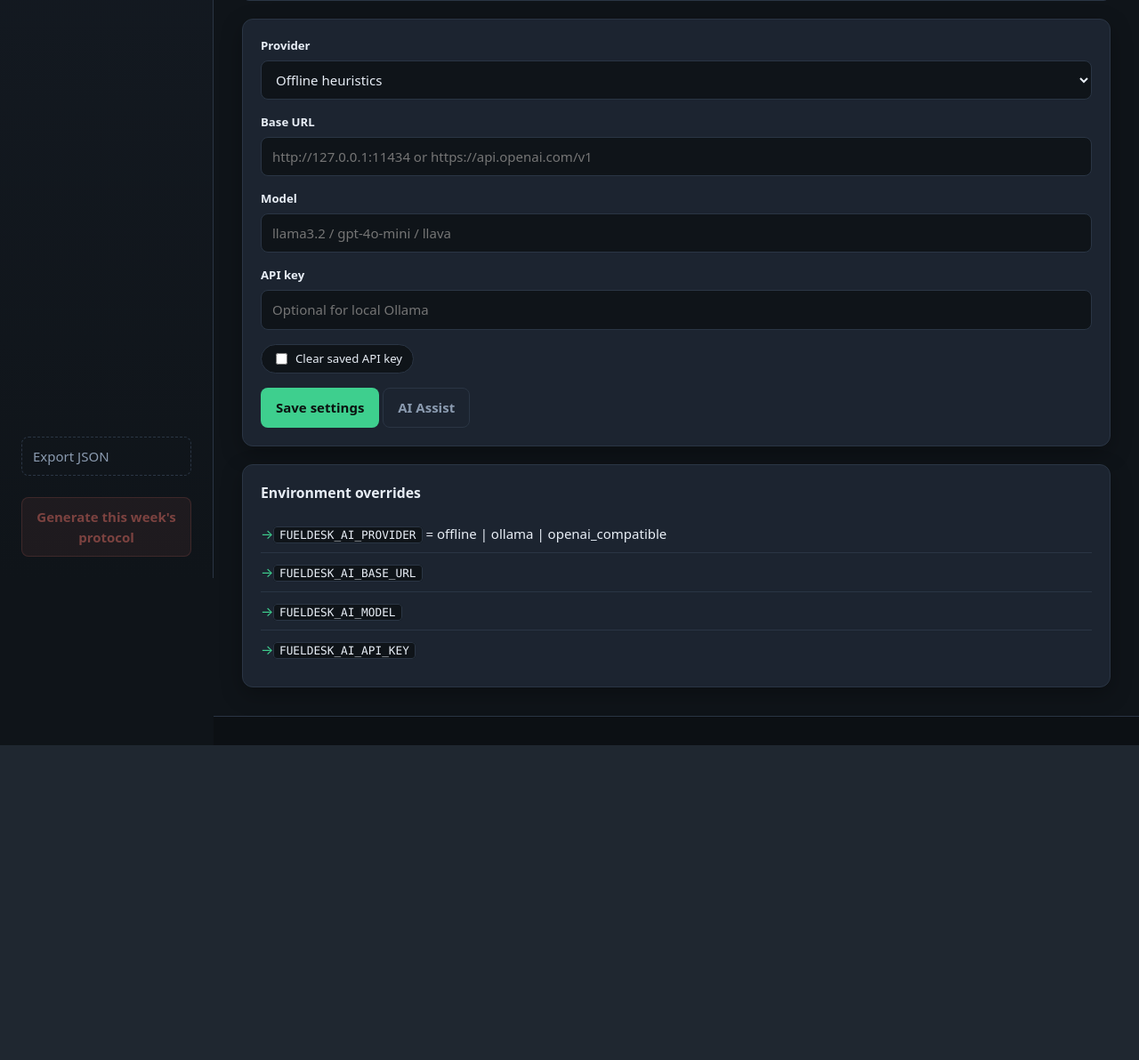
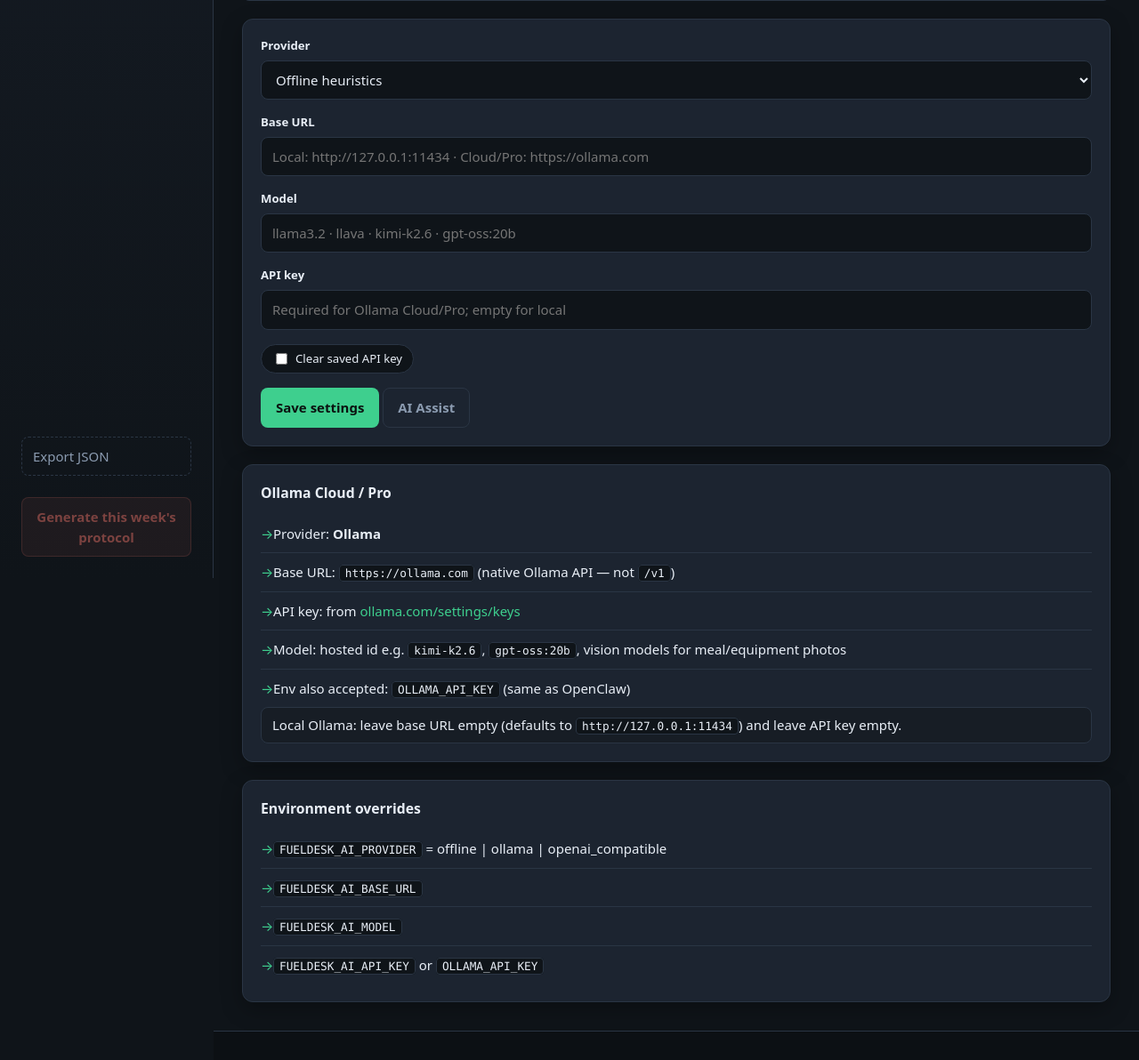
Before and after one commit to gowtham980/fueldesk, a Python web app: template src/fueldesk/web/templates/settings_ai.html in a window 1280 px wide. Shown: the part 150-1342 px from the top of the page at 89% size. Before the commit the page ends 988 px from the top, so only its background shows below. Run offline with Jinja, Linux system fonts and the light colour scheme; the template is opened without the code that fills it, so the values that code supplies are empty.

Commit message:
feat: Ollama Cloud/Pro auth + settings docs
- Send Authorization Bearer when API key set (local still unauthenticated)
- Accept OLLAMA_API_KEY env alias; label Cloud/Pro for ollama.com base URL
- Settings/README guidance for https://ollama.com + hosted model ids

```diff
--- a/src/fueldesk/providers/base.py
+++ b/src/fueldesk/providers/base.py
@@ -30,6 +30,9 @@ class AIConfig:
         if self.provider == "offline":
             return "Offline"
         if self.provider == "ollama":
+            host = (self.base_url or "").lower()
+            if "ollama.com" in host:
+                return "Ollama Cloud/Pro"
             return "Ollama"
         return "API"
 
@@ -174,6 +177,7 @@ def load_ai_config(settings: dict[str, str] | None = None) -> AIConfig:
     ).strip()
     api_key = (
         os.environ.get("FUELDESK_AI_API_KEY")
+        or os.environ.get("OLLAMA_API_KEY")
         or settings.get("ai_api_key")
         or ""
     ).strip()
--- a/src/fueldesk/web/templates/settings_ai.html
+++ b/src/fueldesk/web/templates/settings_ai.html
@@ -11,21 +11,21 @@
     <label for="ai_provider">Provider</label>
     <select id="ai_provider" name="ai_provider">
       <option value="offline" {% if ai_config.provider == "offline" %}selected{% endif %}>Offline heuristics</option>
-      <option value="ollama" {% if ai_config.provider == "ollama" %}selected{% endif %}>Ollama (local HTTP)</option>
+      <option value="ollama" {% if ai_config.provider == "ollama" %}selected{% endif %}>Ollama (local / Cloud / Pro)</option>
       <option value="openai_compatible" {% if ai_config.provider == "openai_compatible" %}selected{% endif %}>OpenAI-compatible API</option>
     </select>
   </div>
   <div class="field">
     <label for="ai_base_url">Base URL</label>
-    <input id="ai_base_url" name="ai_base_url" type="text" value="{{ stored.get("ai_base_url", ai_config.base_url) }}" placeholder="http://127.0.0.1:11434 or https://api.openai.com/v1" />
+    <input id="ai_base_url" name="ai_base_url" type="text" value="{{ stored.get("ai_base_url", ai_config.base_url) }}" placeholder="Local: http://127.0.0.1:11434 · Cloud/Pro: https://ollama.com" />
   </div>
   <div class="field">
     <label for="ai_model">Model</label>
-    <input id="ai_model" name="ai_model" type="text" value="{{ stored.get("ai_model", ai_config.model) }}" placeholder="llama3.2 / gpt-4o-mini / llava" />
+    <input id="ai_model" name="ai_model" type="text" value="{{ stored.get("ai_model", ai_config.model) }}" placeholder="llama3.2 · llava · kimi-k2.6 · gpt-oss:20b" />
   </div>
   <div class="field">
     <label for="ai_api_key">API key</label>
-    <input id="ai_api_key" name="ai_api_key" type="password" value="" placeholder="{% if ai_config.has_api_key %}Saved: {{ ai_config.api_key_masked }} — leave blank to keep{% else %}Optional for local Ollama{% endif %}" autocomplete="off" />
+    <input id="ai_api_key" name="ai_api_key" type="password" value="" placeholder="{% if ai_config.has_api_key %}Saved: {{ ai_config.api_key_masked }} — leave blank to keep{% else %}Required for Ollama Cloud/Pro; empty for local{% endif %}" autocomplete="off" />
   </div>
   <label class="chip-check">
     <input type="checkbox" name="clear_api_key" value="1" />
@@ -38,12 +38,23 @@
 </form>
 
 <div class="card">
+  <h2>Ollama Cloud / Pro</h2>
+  <ul class="suggest-list">
+    <li>Provider: <strong>Ollama</strong></li>
+    <li>Base URL: <code>https://ollama.com</code> (native Ollama API — not <code>/v1</code>)</li>
+    <li>API key: from <a href="https://ollama.com/settings/keys" target="_blank" rel="noopener">ollama.com/settings/keys</a></li>
+    <li>Model: hosted id e.g. <code>kimi-k2.6</code>, <code>gpt-oss:20b</code>, vision models for meal/equipment photos</li>
+    <li>Env also accepted: <code>OLLAMA_API_KEY</code> (same as OpenClaw)</li>
+  </ul>
+  <p class="banner-meta">Local Ollama: leave base URL empty (defaults to <code>http://127.0.0.1:11434</code>) and leave API key empty.</p>
+</div>
+<div class="card">
   <h2>Environment overrides</h2>
   <ul class="suggest-list">
     <li><code>FUELDESK_AI_PROVIDER</code> = offline | ollama | openai_compatible</li>
     <li><code>FUELDESK_AI_BASE_URL</code></li>
     <li><code>FUELDESK_AI_MODEL</code></li>
-    <li><code>FUELDESK_AI_API_KEY</code></li>
+    <li><code>FUELDESK_AI_API_KEY</code> or <code>OLLAMA_API_KEY</code></li>
   </ul>
 </div>
 {% endblock %}
```
Also changed, not shown: src/fueldesk/providers/ollama.py (+16 -3 lines), tests/test_ollama_cloud.py (added, +39 -0 lines), README.md.
